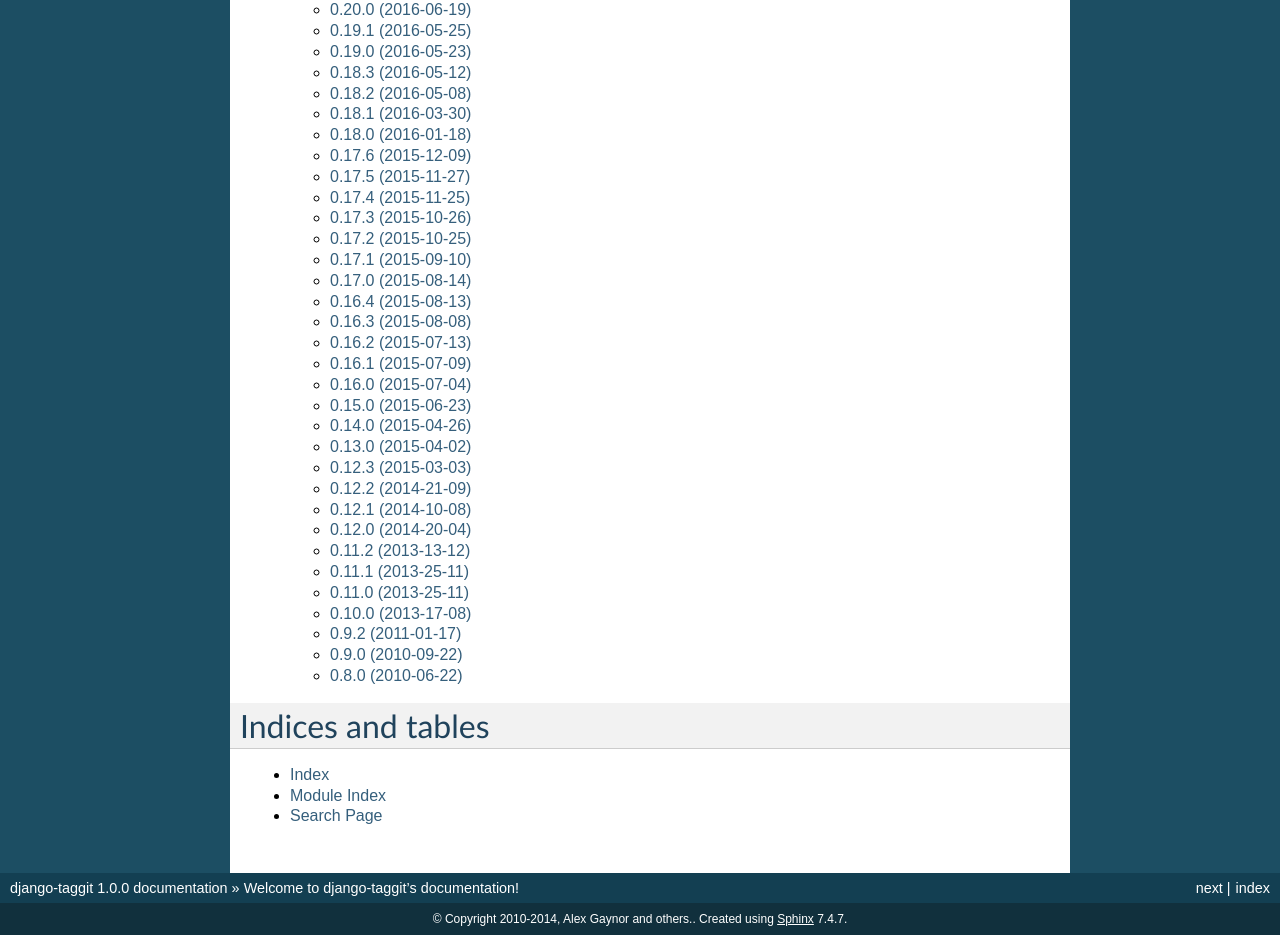
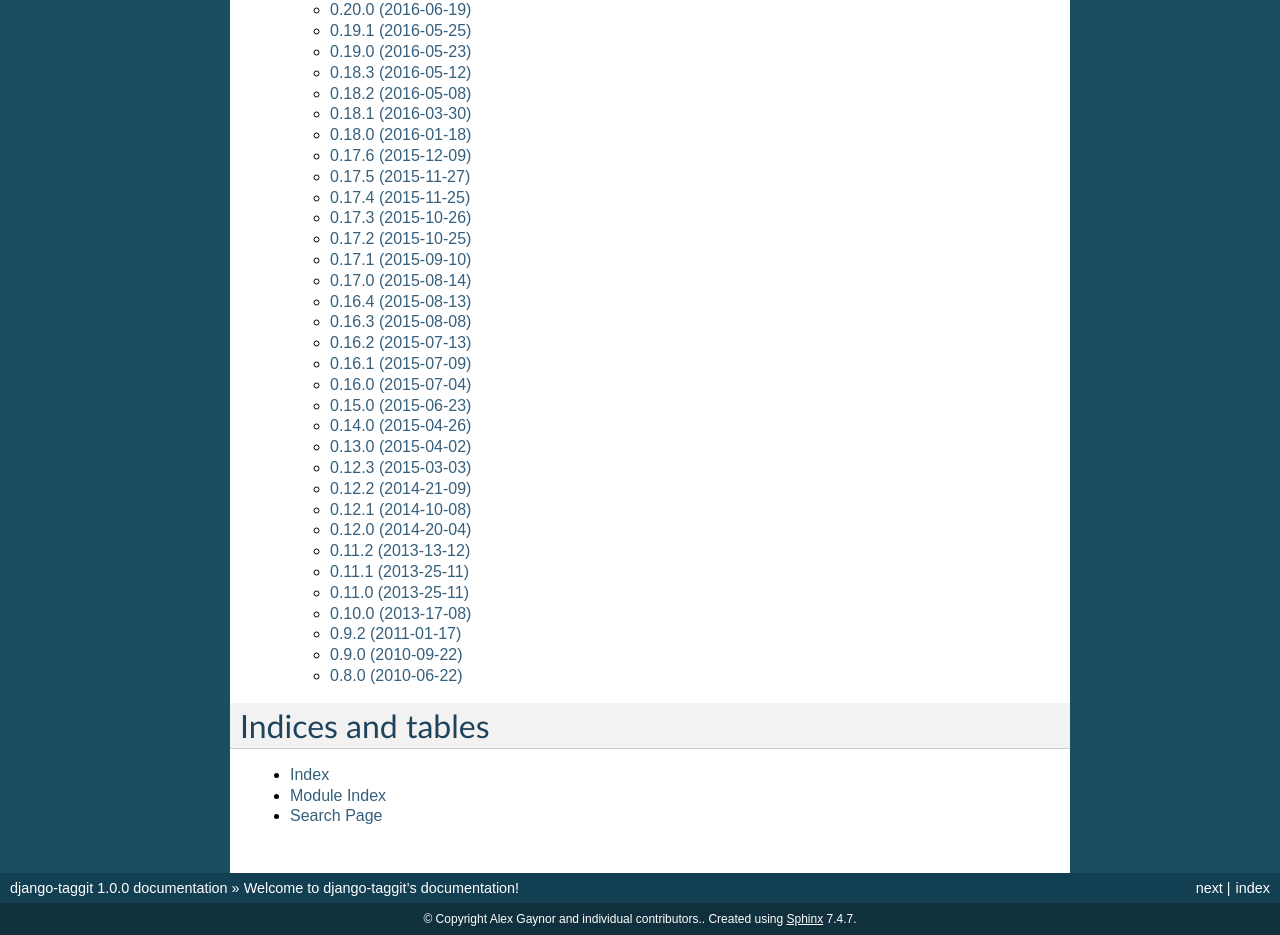
Before and after one commit to jazzband/django-taggit, a Sphinx documentation site: the page built from docs/index.txt, in a window 1280 px wide. Shown: the part 903-1838 px from the top of the page. Built offline with Sphinx 7.4.7, drawn with Linux system fonts in a browser that asks for light colours.

Commit message:
Match LICENSE copyright in docs/conf.py

```diff
--- a/docs/conf.py
+++ b/docs/conf.py
@@ -34,7 +34,7 @@
 
 # General information about the project.
 project = "django-taggit"
-copyright = "2010-2014, Alex Gaynor and others."
+copyright = "Alex Gaynor and individual contributors."
 
 # The version info for the project you're documenting, acts as replacement for
 # |version| and |release|, also used in various other places throughout the
```
